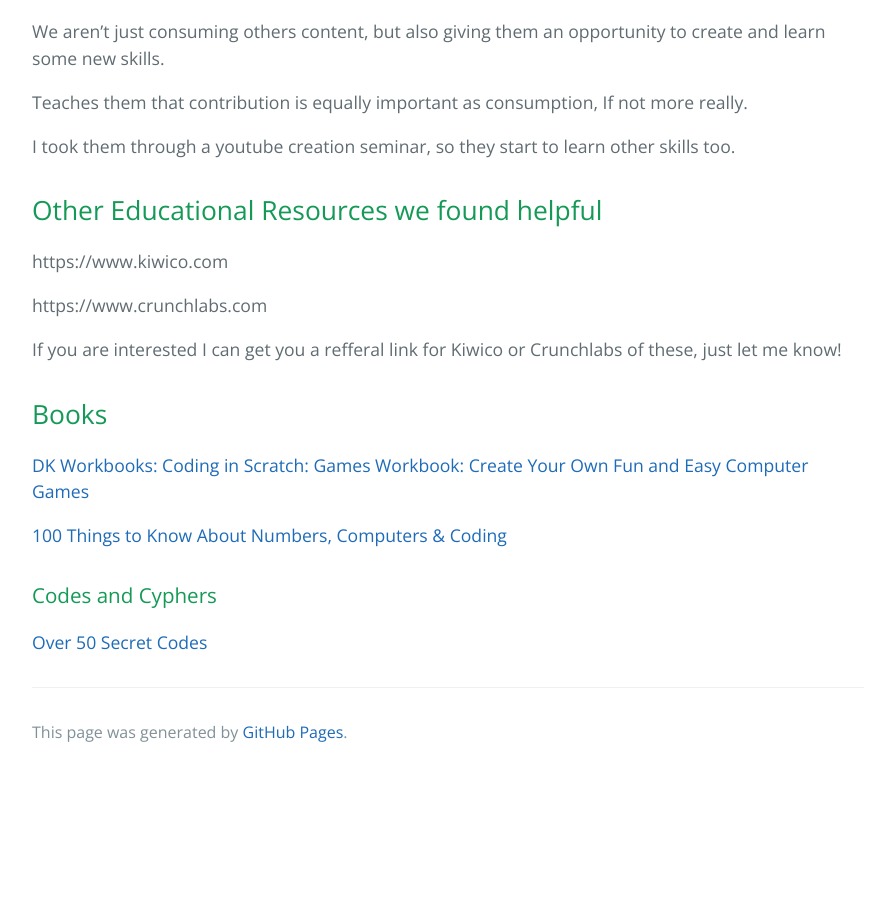
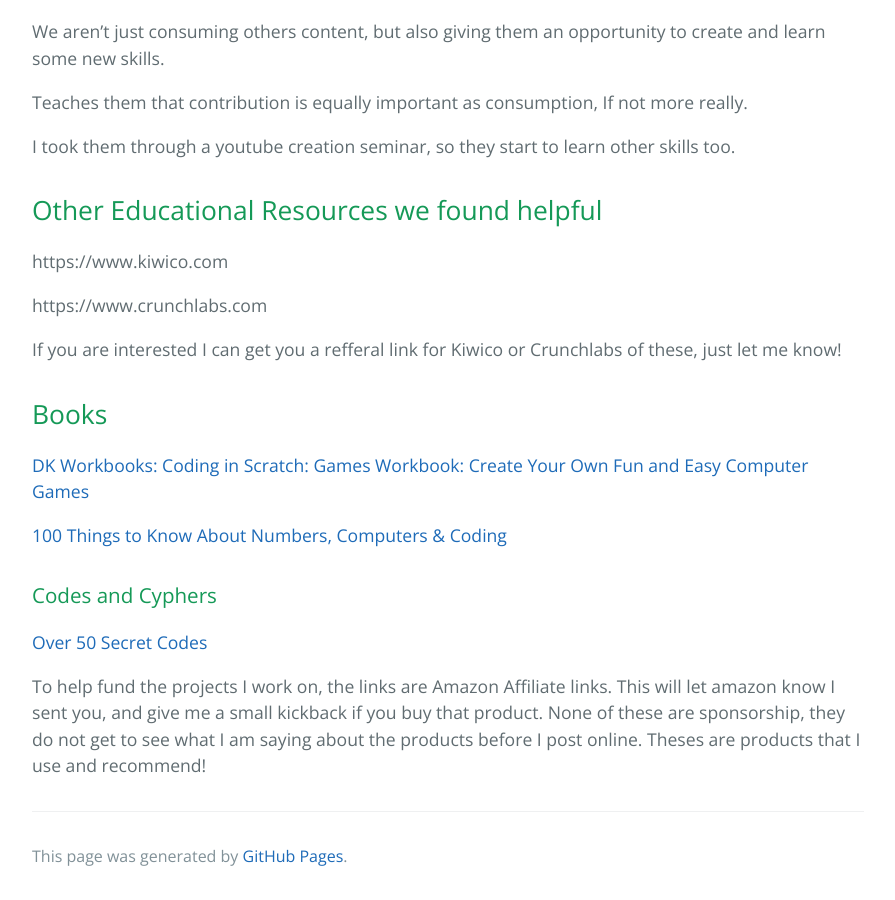
Before and after one commit to jscar-hawk/jscar-hawk.github.io, a Jekyll site: the page built from docs/Parenting_and_Computers.md, in a window 1280 px wide and 900 px high, scrolled down 2959 px. Shown: the whole window, without its empty margins (192-1087 px from the left). Built offline with Jekyll 4.4.1, drawn with Linux system fonts in a browser that asks for light colours; our own code applies the rules of GitHub Pages for plain Markdown files; before the commit the page ends 3735 px from its top, so only the background shows below that.

Commit message:
Update Parenting_and_Computers.md

```diff
--- a/docs/Parenting_and_Computers.md
+++ b/docs/Parenting_and_Computers.md
@@ -122,3 +122,8 @@ If you are interested I can get you a refferal link for Kiwico or Crunchlabs of
 ### Codes and Cyphers
 
 [Over 50 Secret Codes](https://amzn.to/3xvjk1m)
+
+
+
+
+To help fund the projects I work on, the links are Amazon Affiliate links. This will let amazon know I sent you, and give me a small kickback if you buy that product. None of these are sponsorship, they do not get to see what I am saying about the products before I post online. Theses are products that I use and recommend!
```
